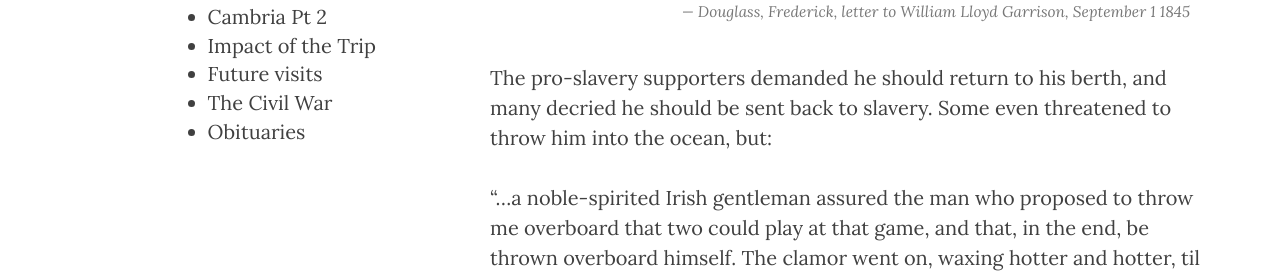
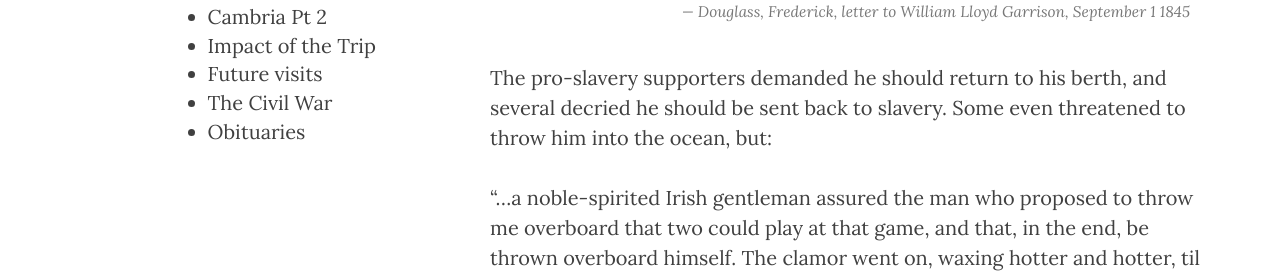
Before and after one commit to FDUK/fduk.github.io, a Jekyll site: the page built from journey/CambriaPt1.md, in a window 1280 px wide. Shown: the part 866-1143 px from the top of the page. Built offline with Jekyll 4.4.1, drawn with Linux system fonts in a browser that asks for light colours; nearby versions of some CDN libraries.

Commit message:
initial commit

```diff
--- a/journey/CambriaPt1.md
+++ b/journey/CambriaPt1.md
@@ -11,7 +11,7 @@ In a letter to William Lloyd Garrison in September 1845, he wrote:
 >…From the moment we first lost sight of the American shore, till we landed at Liverpool, our gallant steamship was the theatre of an almost constant discussion of the subject of slavery commencing cool but growing hotter every moment as it advanced…the truth was being told and having its legitimate effect on the ears of those who heard it…the slave-holders, convinced that reason, morality, common honesty, humanity and Christianity, well all against them, and that argument was no longer any means of defence…[so] they actually got up a mob – a real, American, republican, democratic, Christian mob and that too, on the deck of a British steamer…
 > <footer><cite>Douglass, Frederick, letter to William Lloyd Garrison, September 1 1845</cite></footer>
 
-The pro-slavery supporters demanded he should return to his berth, and many decried he should be sent back to slavery. Some even threatened to throw him into the ocean, but:
+The pro-slavery supporters demanded he should return to his berth, and several decried he should be sent back to slavery. Some even threatened to throw him into the ocean, but:
 
 “…a noble-spirited Irish gentleman assured the man who proposed to throw me overboard that two could play at that game, and that, in the end, be thrown overboard himself. The clamor went on, waxing hotter and hotter, til it was quite impossible for me to proceed…”
 
```
Also changed, not shown: journey/scotland.md (+0 -1 lines).
